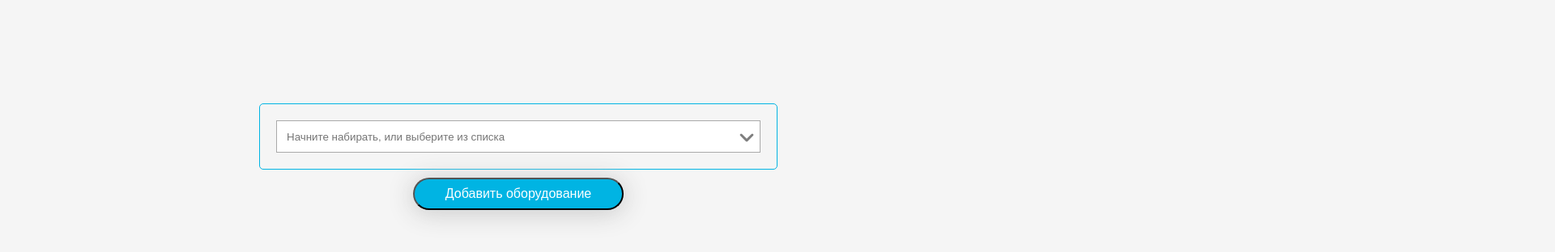
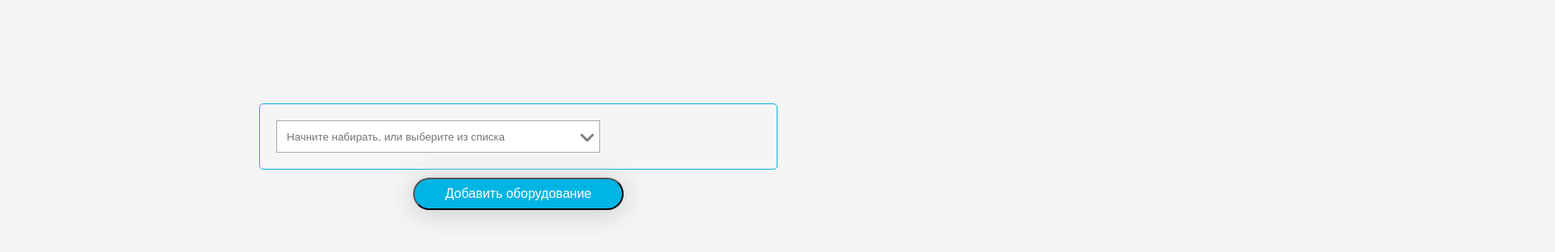
Before and after one commit to AvenMerk/storefix, a React (Create React App) app: page / in a window 1280 px wide. Shown: the top 312 px of the page at 81% size, 1920 px wide, since content can reach past the window. Built offline with nearby package versions, Linux system fonts and the light colour scheme.

Commit message:
menu displays on top of other elements

```diff
--- a/src/App.css
+++ b/src/App.css
@@ -6,8 +6,9 @@ html {
 .request-container {
   text-align: left;
   width: 50%;
-  margin-left: 25%;
-  margin-right: 25%;
+  min-width: fit-content;
+  margin-left: auto;
+  margin-right: auto;
   margin-top: 10%;
   padding: 20px;
   border: 1px solid #00b4e3;
@@ -63,7 +64,7 @@ input {
   justify-content: space-between;
   height: 40px;
   border: 1px solid #aaa;
-  width: 100%;
+  width: 400px;
   margin: 0;
   padding: 0;
 }
@@ -81,8 +82,10 @@ input {
 }
 
 .select-box--items-container {
-  display: flex;
-  flex-direction: column;
+  display: block;
+  /*flex-direction: column;*/
+  position: absolute;
+  width: 400px;
 }
 
 .select-box--item {
@@ -111,8 +114,8 @@ input {
 .select-box--arrow-down::after {
   content: '';
   position: absolute;
-  width: 100%;
-  height: 100%;
+  width: 36px;
+  height: 36px;
   opacity: 0.5;
   background: url('./img/arrow-down.png')  no-repeat;
 }
@@ -120,8 +123,8 @@ input {
 .select-box--arrow-up::after {
   content: '';
   position: absolute;
-  width: 100%;
-  height: 100%;
+  width: 36px;
+  height: 36px;
   opacity: 0.5;
   background: url('./img/arrow-up.png')  no-repeat;
 }
```
